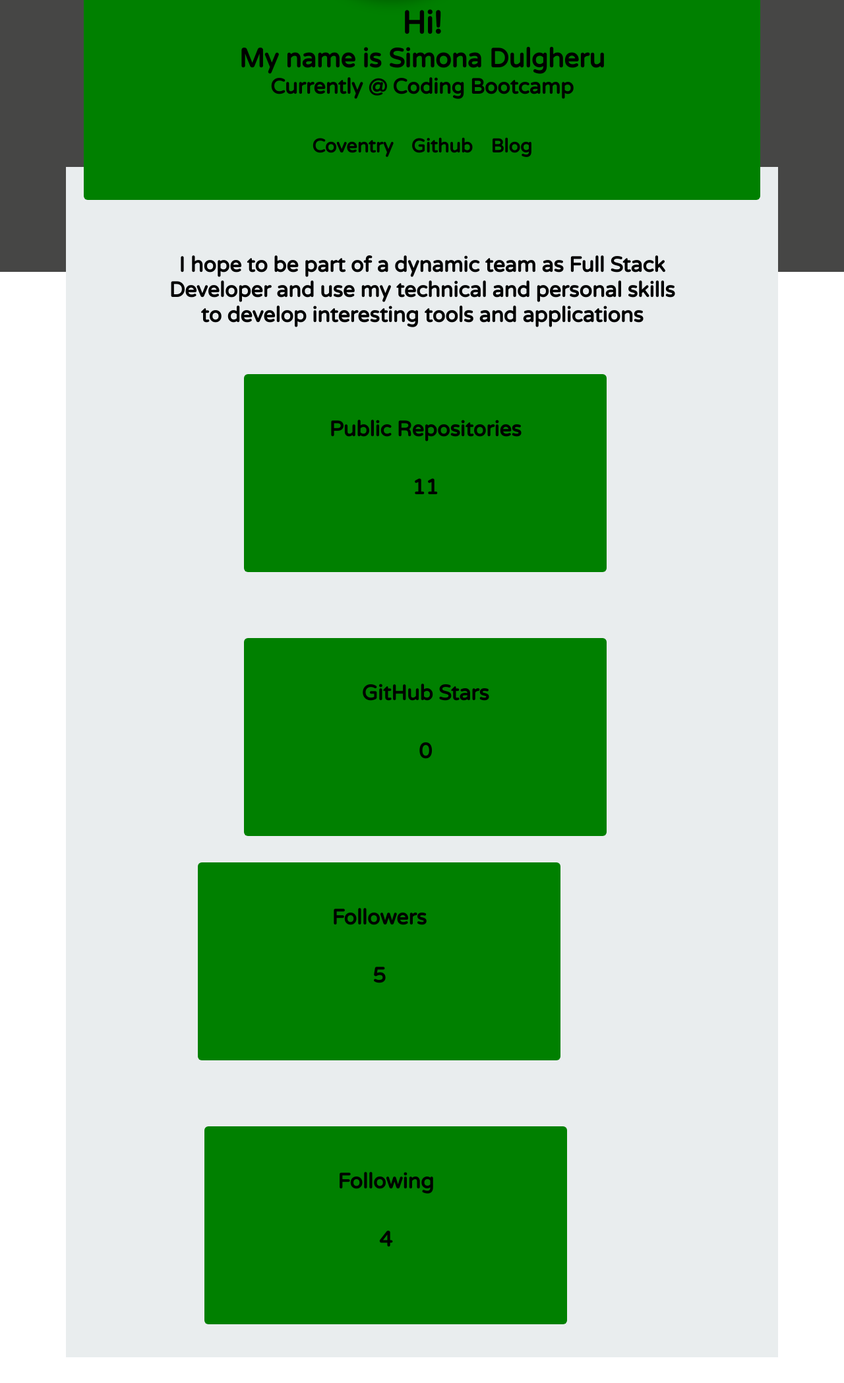
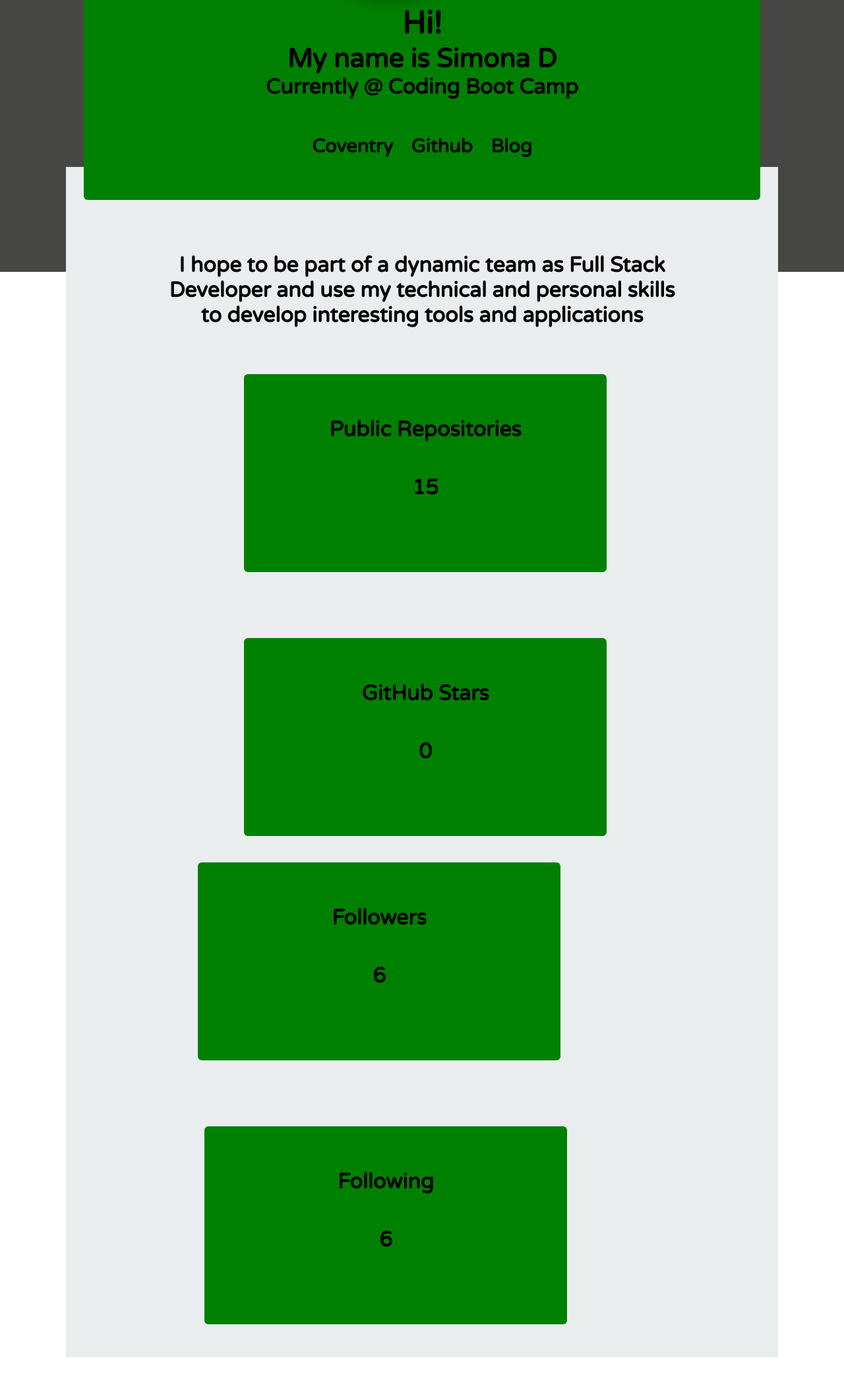
Before and after one commit to SimonaDulgheru/Pdf-Node-Portfolio, a website: page index.html in a window 1280 px wide. Shown: the part 388-2484 px from the top of the page at 66% size. Drawn offline with Linux system fonts and the light colour scheme.

Commit message:
user name and company added to pdf

```diff
--- a/generateHTML.js
+++ b/generateHTML.js
@@ -220,8 +220,8 @@ function generateHTML(data) {
             <header class="photo-header">
               <img  src=${data.response.data.avatar_url} />
                   <h1>Hi!</h1>
-                  <h2>My name is Simona Dulgheru</h2>
-                  <h4>Currently @ Coding Bootcamp</h4>
+                  <h2>My name is ${data.response.data.name}</h2>
+                  <h4>Currently @ ${data.response.data.company ? `${data.response.data.company}` : "Coding Boot Camp"}</h4>
                     <ul class="links-nav">
                         <li class="nav-link"><a href="http://google.com/maps/place/${data.response.data.location}/"target="blank">${data.response.data.location}</a></li>
                         <li class="nav-link"><a href="${data.response.data.html_url}">Github</a></li>
--- a/index.html
+++ b/index.html
@@ -185,8 +185,8 @@
             <header class="photo-header">
               <img  src=https://avatars3.githubusercontent.com/u/48987979?v=4 />
                   <h1>Hi!</h1>
-                  <h2>My name is Simona Dulgheru</h2>
-                  <h4>Currently @ Coding Bootcamp</h4>
+                  <h2>My name is Simona D</h2>
+                  <h4>Currently @ Coding Boot Camp</h4>
                     <ul class="links-nav">
                         <li class="nav-link"><a href="http://google.com/maps/place/Coventry/"target="blank">Coventry</a></li>
                         <li class="nav-link"><a href="https://github.com/SimonaDulgheru">Github</a></li>
@@ -204,7 +204,7 @@
                     <div class="col">
                       <div class="card card-repos">
                         <h3>Public Repositories</h3>
-                        <h4>11</h4>
+                        <h4>15</h4>
                       </div>
                     </div>
                     <div class="col">
@@ -218,13 +218,13 @@
                     <div class="col">
                       <div class=" card card-followers">
                         <h3>Followers</h3>
-                        <h4>5</h4>
+                        <h4>6</h4>
                       </div>
                     </div>
                     <div class="col">
                       <div class=" card card-following">
                         <h3>Following</h3>
-                        <h4>4</h4>
+                        <h4>6</h4>
                       </div>
                     </div>
                   </div>
--- a/index.js
+++ b/index.js
@@ -32,8 +32,6 @@ const writeFile = util.promisify(fs.writeFile);
 function writetoFile(data, fileName) {
     return fs.writeFileSync(path.join(process.cwd(), fileName), data)
 };
-
-
 
 function init() {
     inquirer.prompt(questions)
@@ -72,5 +70,5 @@ function init() {
                     console.log(error)
                 })
         })
-}
+};
 init();
```
Also changed, not shown: 1 other file.
